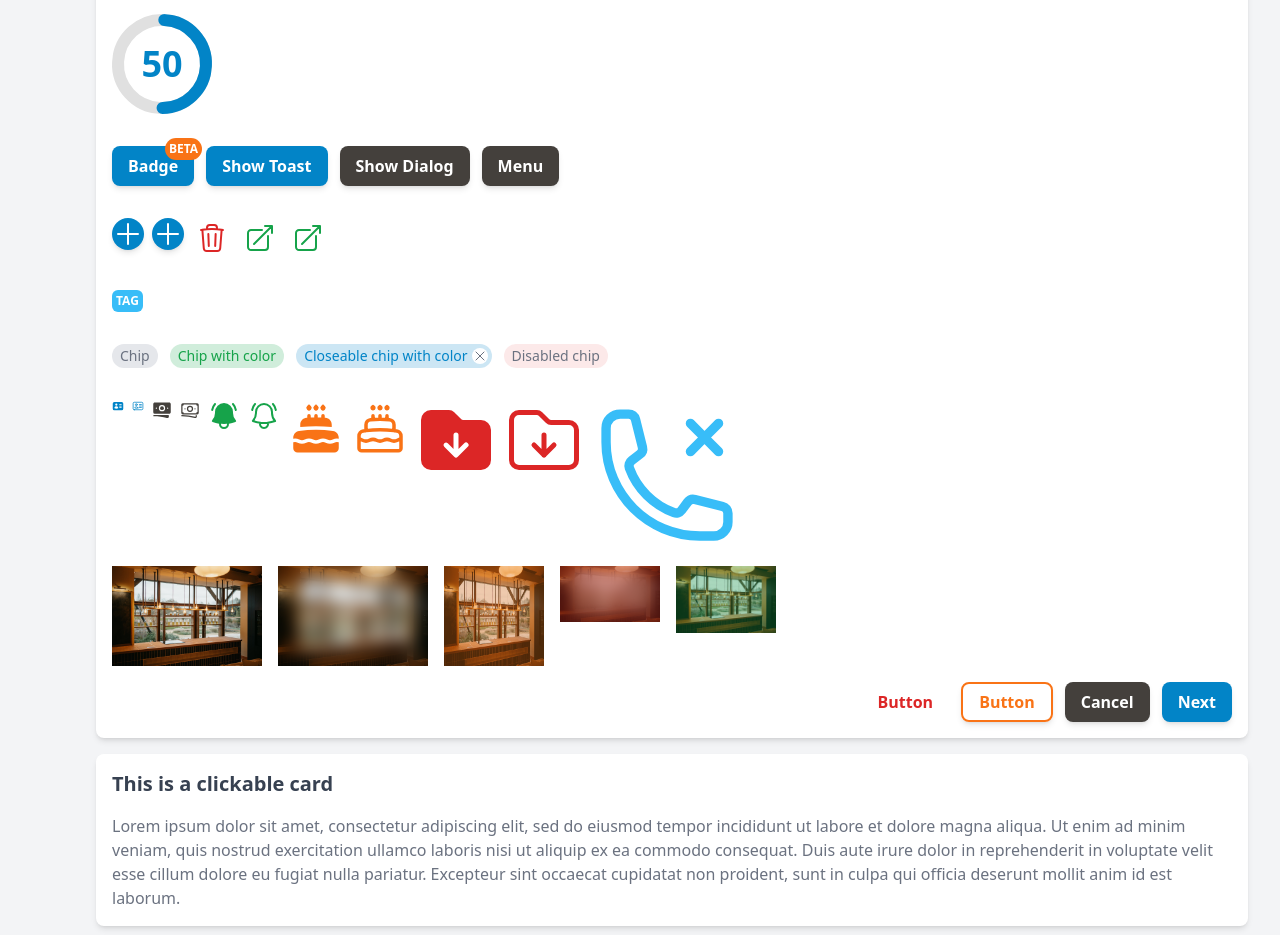
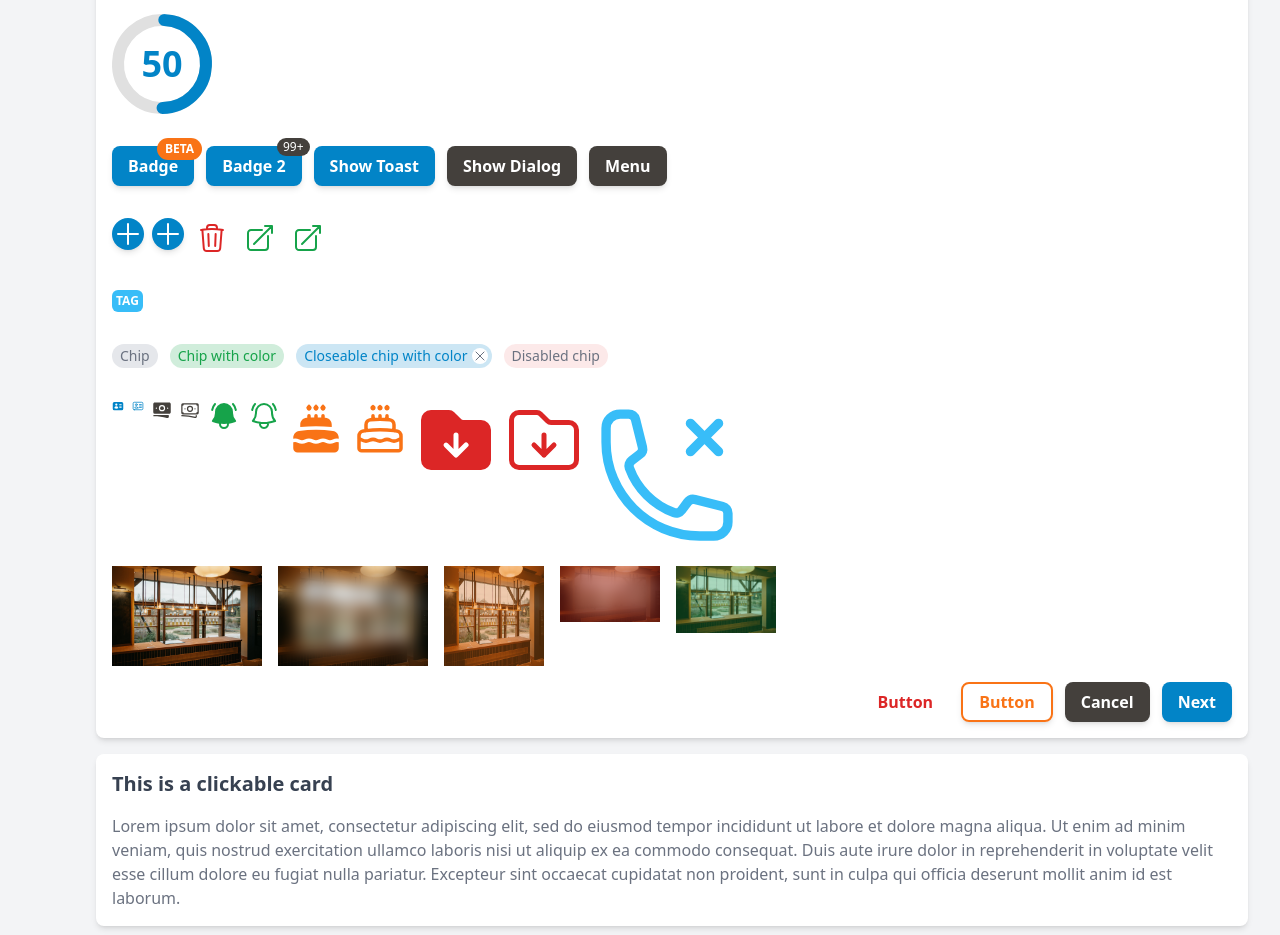
Before and after one commit to vue-loom/vue-loom, a Vue app: page / in a window 1280 px wide. Shown: the part 1161-2096 px from the top of the page. Built offline with nearby package versions, Linux system fonts and the light colour scheme.

Commit message:
Badge dense property

```diff
--- a/package.json
+++ b/package.json
@@ -1,12 +1,13 @@
 {
   "name": "vue-loom",
-  "version": "1.0.5-dev",
+  "version": "1.0.8-dev",
   "type": "module",
   "scripts": {
     "dev": "vite",
     "build": "vite build && npm run build:types",
     "build:types": "vue-tsc --project tsconfig.build-types.json --declaration --emitDeclarationOnly --outDir dist/types ",
-    "typecheck": "vue-tsc --project tsconfig.build-types.json --noEmit"
+    "typecheck": "vue-tsc --project tsconfig.build-types.json --noEmit",
+    "pub": "npm run build && npm publish"
   },
   "devDependencies": {
     "@babel/types": "^7.23.6",
--- a/sandbox/App.vue
+++ b/sandbox/App.vue
@@ -458,6 +458,13 @@
                                     <template #content>BETA</template>
                                 </VBadge>
 
+                                <VBadge dense color="secondary">
+                                    <template #component>
+                                        <VButton>Badge 2</VButton>
+                                    </template>
+                                    <template #content>99+</template>
+                                </VBadge>
+
                                 <VTooltip>
                                     <template #trigger>
                                         <VButton @click="toastState()">Show Toast</VButton>
--- a/src/components/VBadge.vue
+++ b/src/components/VBadge.vue
@@ -5,9 +5,10 @@
     interface Props {
         color?: 'primary' | 'secondary' | 'accent' | 'success' | 'warning' | 'danger',
         type?: 'default' | 'floating' | 'inline',
-        position?: 'top-left' | 'top-right' | 'bottom-left' | 'bottom-right'
+        position?: 'top-left' | 'top-right' | 'bottom-left' | 'bottom-right',
         dot?: boolean,
         show?: boolean,
+        dense?: boolean,
     }
 
     const props = withDefaults(defineProps<Props>(), {
@@ -16,14 +17,18 @@
         position: 'top-right',
         dot: false,
         show: true,
-    })
+        dense: false,
+    });
 
     const badgeClassObject: ComputedRef<object> = computed(() => ({
         [`${resolveBg(props.color)}`]: props.color,
         'w-2 h-2': props.dot,
-        'min-h-[22px] min-w-[22px]': !props.dot,
+        'min-h-[22px] min-w-[22px]': !props.dot && !props.dense,
+        'min-h-4 min-w-4': !props.dot && props.dense,
         'w-fit h-fit': props.type === 'inline',
         'absolute': props.type !== 'inline',
+        'px-2 font-bold': !props.dense,
+        'px-1.5 py-px': props.dense,
 
         '-right-2 -top-2': props.position === 'top-right' && props.type === 'default' && !props.dot,
         '-left-2 -top-2': props.position === 'top-left' && props.type === 'default' && !props.dot,
@@ -61,8 +66,8 @@
             leave-to-class="scale-0"
         >
             <div v-if="show"
-                class="flex justify-center items-center text-white text-xs font-bold px-1 rounded-full"
-                :class="badgeClassObject">
+                 class="flex justify-center items-center text-white text-xs rounded-full"
+                 :class="badgeClassObject">
                 <slot name="content" v-if="!dot"/>
             </div>
         </transition>
```
